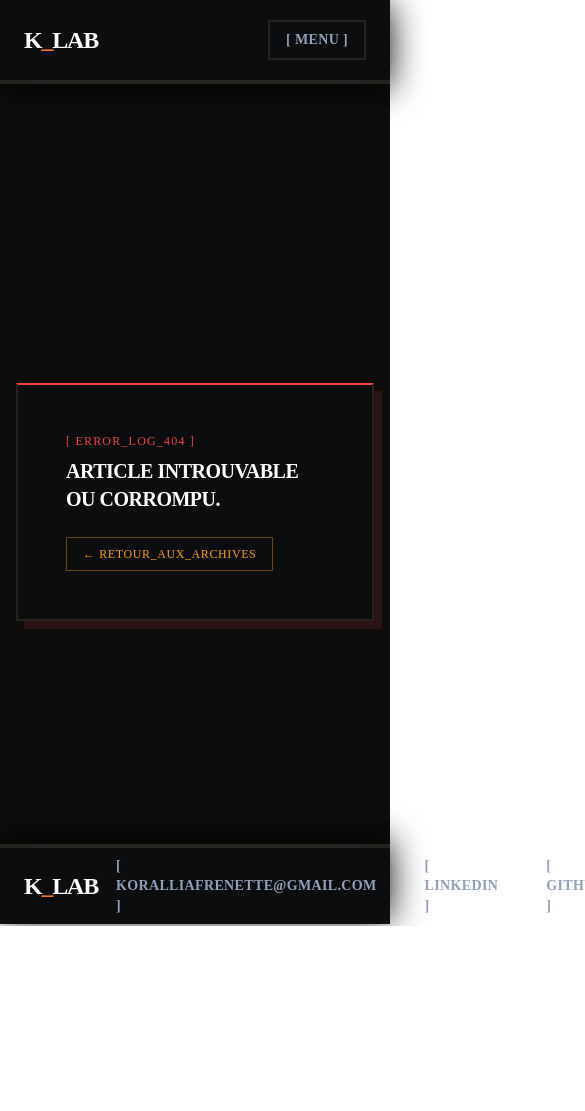
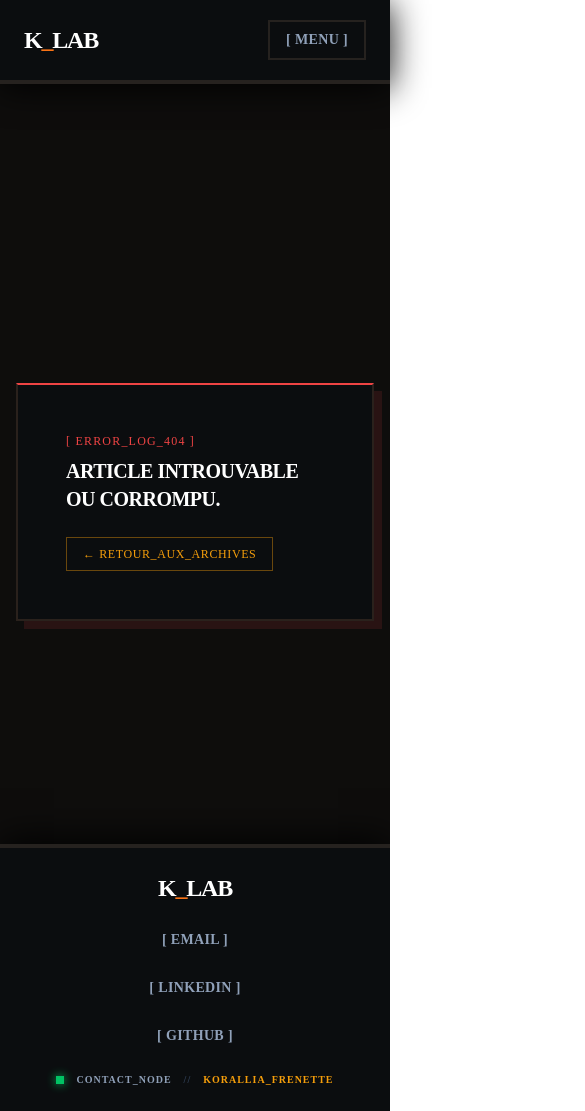
Before and after one commit to korallia/Portfolio, a React (Vite) app in the folder korallia-lab/: page /journal/1 in a window 390 px wide. Shown: the top 1111 px of the page, 585 px wide, since content can reach past the window. Before the commit the page ends 926 px from the top, so only its background shows below. Built offline with nearby package versions, Linux system fonts and the light colour scheme; no server answers.

Commit message:
ajustement footer mobile

```diff
--- a/korallia-lab/src/components/Footer.jsx
+++ b/korallia-lab/src/components/Footer.jsx
@@ -1,13 +1,14 @@
 function Footer() {
   return (
-    <footer className="w-full h-20 bg-[#0B0D0F] border-t-4 border-[#26221F] font-[JetBrains_Mono] px-6 md:px-16 flex items-center justify-between shadow-[0_-4px_35px_rgba(0,0,0,0.95)]">
-      <div className="flex items-center gap-8">
+    <footer className="w-full bg-[#0B0D0F] border-t-4 border-[#26221F] font-[JetBrains_Mono] shadow-[0_-4px_35px_rgba(0,0,0,0.95)]">
+      <div className="min-h-20 px-6 md:px-16 py-6 flex flex-col items-center justify-center gap-4 md:flex-row md:items-center md:justify-between">
+        <div className="flex flex-col items-center gap-4 md:flex-row md:items-center md:gap-8">
           <div className="text-white font-black text-2xl tracking-tighter uppercase">
             K<span className="text-[#F97316]">_</span>LAB
           </div>
 
           <div className="hidden lg:flex items-center gap-3 text-xs text-slate-500 tracking-widest border-l-4 border-[#26221F] pl-6 font-bold">
-          <span className="h-2 w-2 bg-[#00E676] shadow-[0_0_10px_#00E676] inline-block animate-pulse"></span>
+            <span className="h-2 w-2 bg-[#00E676] shadow-[0_0_10px_#00E676] inline-block animate-pulse" />
             <span className="text-slate-400">CONTACT_NODE</span>
             <span className="text-slate-700">//</span>
             <span className="text-[#F59E0B] tracking-[0.2em]">
@@ -16,19 +17,19 @@ function Footer() {
           </div>
         </div>
 
-      <div className="flex items-center gap-3 md:gap-6 text-sm md:text-base font-black tracking-wide">
+        <div className="flex flex-col items-center gap-2 text-sm font-black tracking-wide md:flex-row md:items-center md:gap-6 md:text-base">
           <a
             href="mailto:koralliafrenette@gmail.com"
-          className="text-slate-400 hover:text-[#F59E0B] hover:bg-[#F59E0B]/5 border-2 border-transparent hover:border-[#26221F] px-4 py-2 uppercase transition-all"
+            className="w-fit text-slate-400 hover:text-[#F59E0B] hover:bg-[#F59E0B]/5 border-2 border-transparent hover:border-[#26221F] px-4 py-2 uppercase transition-all"
           >
-         [ koralliafrenette@gmail.com ]
+            [ Email ]
           </a>
 
           <a
             href="https://www.linkedin.com/in/korallia-frenette"
             target="_blank"
             rel="noreferrer"
-          className="text-slate-400 hover:text-[#F59E0B] hover:bg-[#F59E0B]/5 border-2 border-transparent hover:border-[#26221F] px-4 py-2 uppercase transition-all"
+            className="w-fit text-slate-400 hover:text-[#F59E0B] hover:bg-[#F59E0B]/5 border-2 border-transparent hover:border-[#26221F] px-4 py-2 uppercase transition-all"
           >
             [ LinkedIn ]
           </a>
@@ -37,10 +38,18 @@ function Footer() {
             href="https://github.com/korallia"
             target="_blank"
             rel="noreferrer"
-          className="text-slate-400 hover:text-[#F59E0B] hover:bg-[#F59E0B]/5 border-2 border-transparent hover:border-[#26221F] px-4 py-2 uppercase transition-all"
+            className="w-fit text-slate-400 hover:text-[#F59E0B] hover:bg-[#F59E0B]/5 border-2 border-transparent hover:border-[#26221F] px-4 py-2 uppercase transition-all"
           >
             [ GitHub ]
           </a>
+        </div>
+
+        <div className="flex items-center justify-center gap-3 text-[10px] text-slate-500 tracking-widest font-bold uppercase lg:hidden">
+          <span className="h-2 w-2 bg-[#00E676] shadow-[0_0_10px_#00E676] inline-block animate-pulse" />
+          <span className="text-slate-400">CONTACT_NODE</span>
+          <span className="text-slate-700">//</span>
+          <span className="text-[#F59E0B]">KORALLIA_FRENETTE</span>
+        </div>
       </div>
     </footer>
   );
```
Lines whose indentation alone changed are shown as unchanged.
